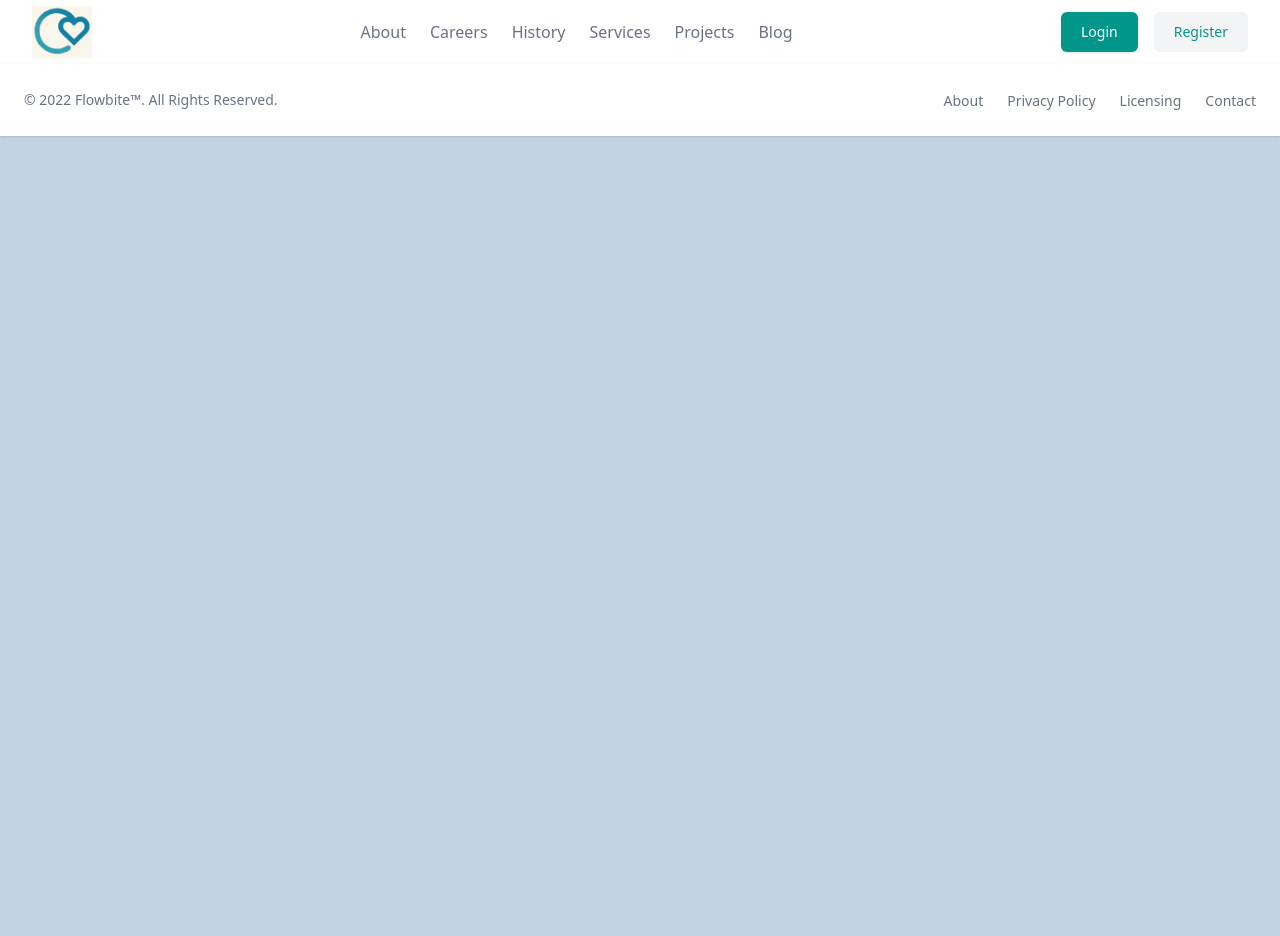
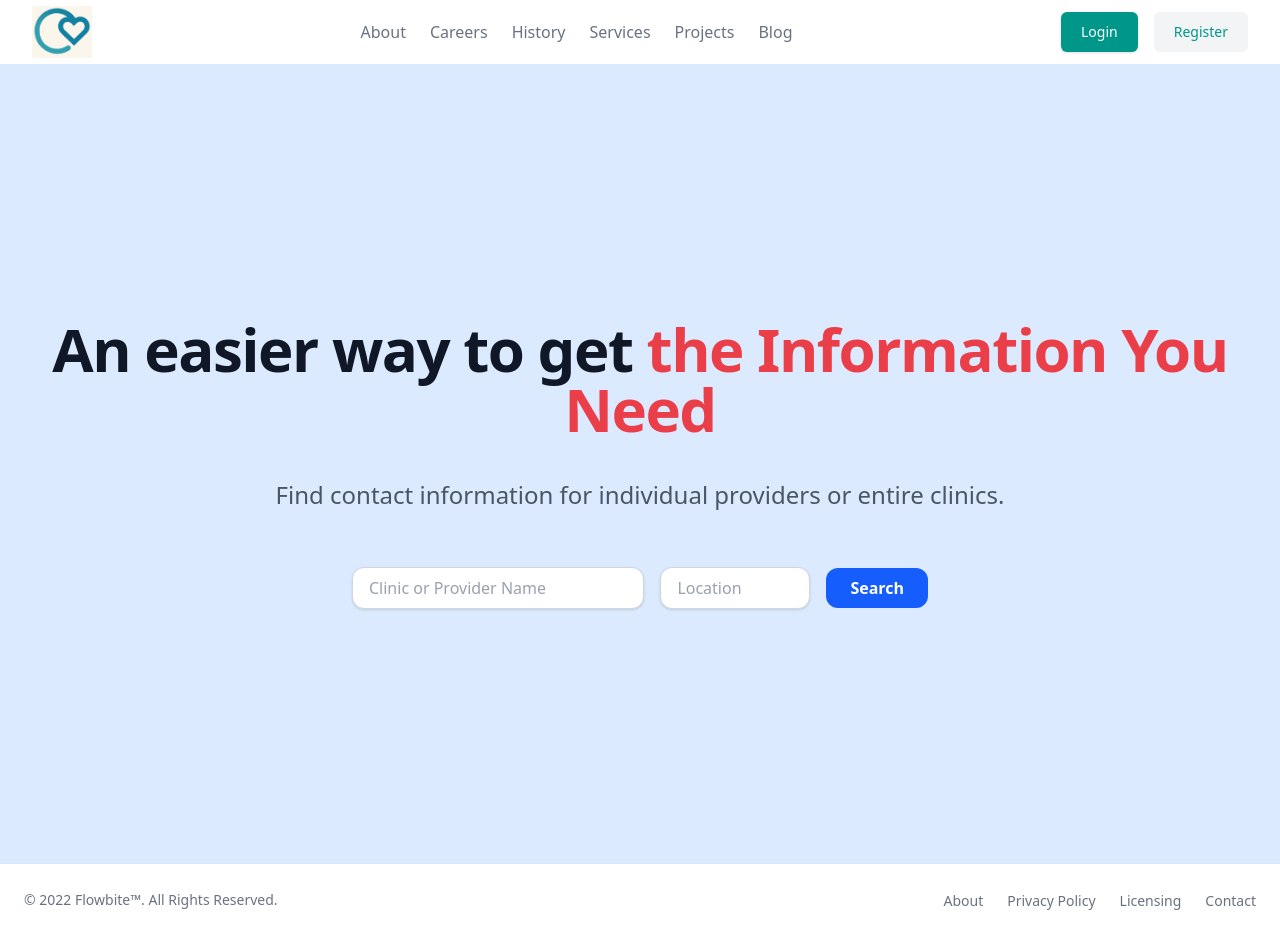
Before and after one commit to kjirstenhernandez/careConnect, a Vue app in the folder client/: page / in a window 1280 px wide. Before the commit the page ends 800 px from the top, so only its background shows below. Built offline with nearby package versions, Linux system fonts and the light colour scheme.

Commit message:
Created home page layout

```diff
--- a/client/package.json
+++ b/client/package.json
@@ -14,7 +14,8 @@
   "dependencies": {
     "@tailwindcss/vite": "^4.1.11",
     "bootstrap-icons": "^1.13.1",
-    "vue": "^3.5.17"
+    "vue": "^3.5.17",
+    "vue-router": "^4.5.1"
   },
   "devDependencies": {
     "@tailwindcss/postcss": "^4.1.11",
--- a/client/src/App.vue
+++ b/client/src/App.vue
@@ -4,6 +4,7 @@ import Bottom from './components/Footer.vue';
 </script>
 <template>
   <NavBar />
+  <router-view />
   <Bottom />
 </template>
 <style></style>
--- /dev/null
+++ b/client/src/components/Hero.vue
@@ -0,0 +1,35 @@
+<!-- Hero.vue -->
+<template>
+  <div
+    class="flex flex-col items-center justify-center w-full bg-blue-100 h-[100vh] space-y-10 px-4 sm:px-6"
+  >
+    <h1
+      class="text-4xl font-bold tracking-tight text-gray-900 sm:text-6xl text-center"
+    >
+      An easier way to get
+      <span class="text-[#EA3F48]">the Information You Need</span>
+    </h1>
+    <h2 class="text-2xl leading-8 text-gray-600 text-center">
+      Find contact information for individual providers or entire clinics.
+    </h2>
+
+    <div
+      class="flex flex-col sm:flex-row items-center gap-4 w-full max-w-xl mt-4"
+    >
+      <textInput
+        placeholder="Clinic or Provider Name"
+        textClass="w-full sm:w-[300px]"
+      />
+      <textInput
+        placeholder="Location"
+        textClass="w-full sm:w-[150px]"
+      />
+      <ButtonTemplate type="submit">Search</ButtonTemplate>
+    </div>
+  </div>
+</template>
+
+<script setup lang="ts">
+import textInput from '@/components/basic/textInput.vue';
+import ButtonTemplate from './basic/buttonTemplate.vue';
+</script>
--- /dev/null
+++ b/client/src/components/basic/buttonTemplate.vue
@@ -0,0 +1,19 @@
+<template>
+  <button
+    :type="type"
+    :disabled="disabled"
+    class="inline-flex items-center justify-center px-6 py-2 rounded-xl font-semibold text-white bg-blue-600 hover:bg-blue-700 focus:outline-none focus:ring-2 focus:ring-blue-500 disabled:opacity-50 disabled:cursor-not-allowed transition duration-150"
+    @click="$emit('click')"
+  >
+    <slot />
+  </button>
+</template>
+
+<script setup lang="ts">
+defineProps<{
+  type?: 'button' | 'submit' | 'reset';
+  disabled?: boolean;
+}>();
+
+defineEmits(['click']);
+</script>
--- /dev/null
+++ b/client/src/components/basic/textInput.vue
@@ -0,0 +1,20 @@
+<template>
+  <input
+    :placeholder="placeholder"
+    :class="[
+      'w-full',
+      'px-4 py-2 text-gray-800 placeholder-gray-400 bg-white border border-gray-300 rounded-xl shadow-sm focus:outline-none focus:ring-2 focus:ring-blue-500 focus:border-blue-500 transition duration-150',
+      textClass,
+    ]"
+    type="text"
+  />
+</template>
+
+<script setup lang="ts">
+const props = defineProps<{
+  placeholder?: string;
+  textClass?: string;
+}>();
+
+const emit = defineEmits(['update:modelValue']);
+</script>
--- a/client/src/main.ts
+++ b/client/src/main.ts
@@ -2,7 +2,10 @@ import { createApp } from 'vue';
 import App from './App.vue';
 import './assets/main.css';
 import 'bootstrap-icons/font/bootstrap-icons.css';
+import router from './router';
 
 const app = createApp(App);
 
+app.use(router);
+
 app.mount('#app');
--- /dev/null
+++ b/client/src/router/index.ts
@@ -0,0 +1,15 @@
+import { createRouter, createWebHistory } from 'vue-router';
+import LandingPage from '../views/LandingPage.vue';
+
+const router = createRouter({
+  history: createWebHistory(import.meta.env.BASE_URL),
+  routes: [
+    {
+      path: '/',
+      name: 'home',
+      component: LandingPage,
+    },
+  ],
+});
+
+export default router;
--- a/client/src/views/LandingPage.vue
+++ b/client/src/views/LandingPage.vue
@@ -1,3 +1,7 @@
-<template></template>
+<template>
+  <Hero />
+</template>
 
-<script lang="ts"></script>
+<script setup lang="ts">
+import Hero from '@/components/Hero.vue';
+</script>
```
Also changed, not shown: 1 other file (tests, documents, lock files or other folders).
